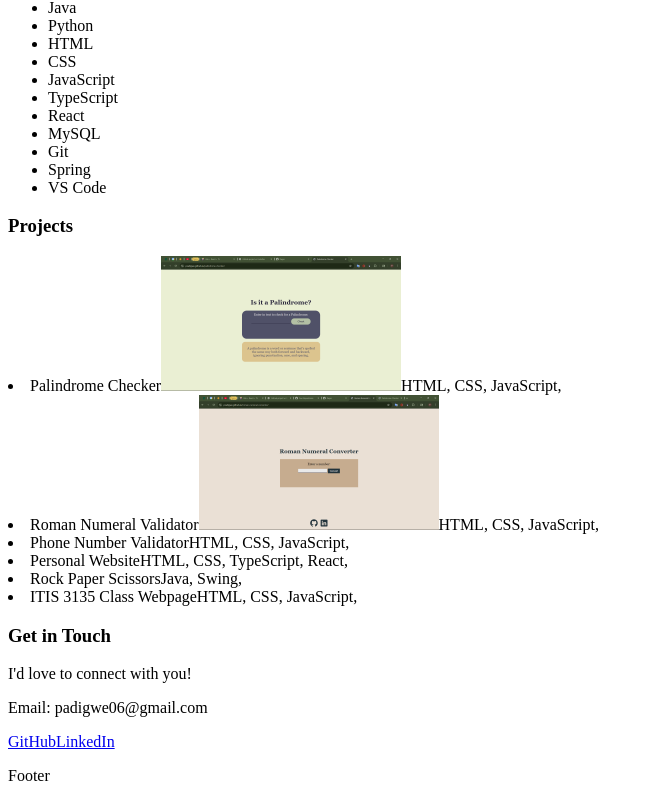
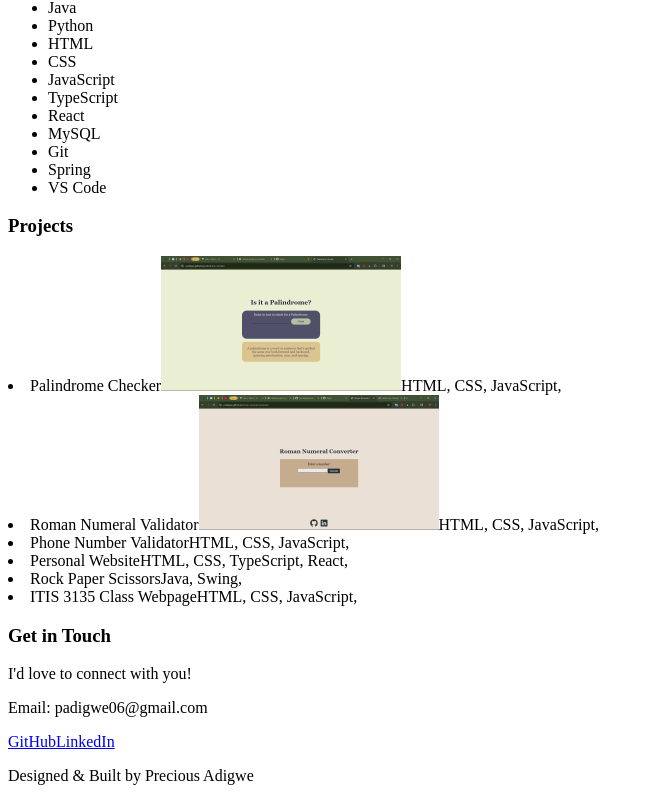
Before and after one commit to pradigwe/padidev, a React (Vite) app: page /#/ in a window 1280 px wide. Shown: the part 850-1651 px from the top of the page, without its empty margins (0-653 px from the left). Built offline with nearby package versions, Linux system fonts and the light colour scheme.

Commit message:
create footer page

```diff
--- a/src/components/Footer.tsx
+++ b/src/components/Footer.tsx
@@ -1,7 +1,7 @@
 function Footer() {
   return (
     <footer>
-      <p>Footer</p>
+      <p>Designed & Built by Precious Adigwe</p>
     </footer>
   );
 }
```
